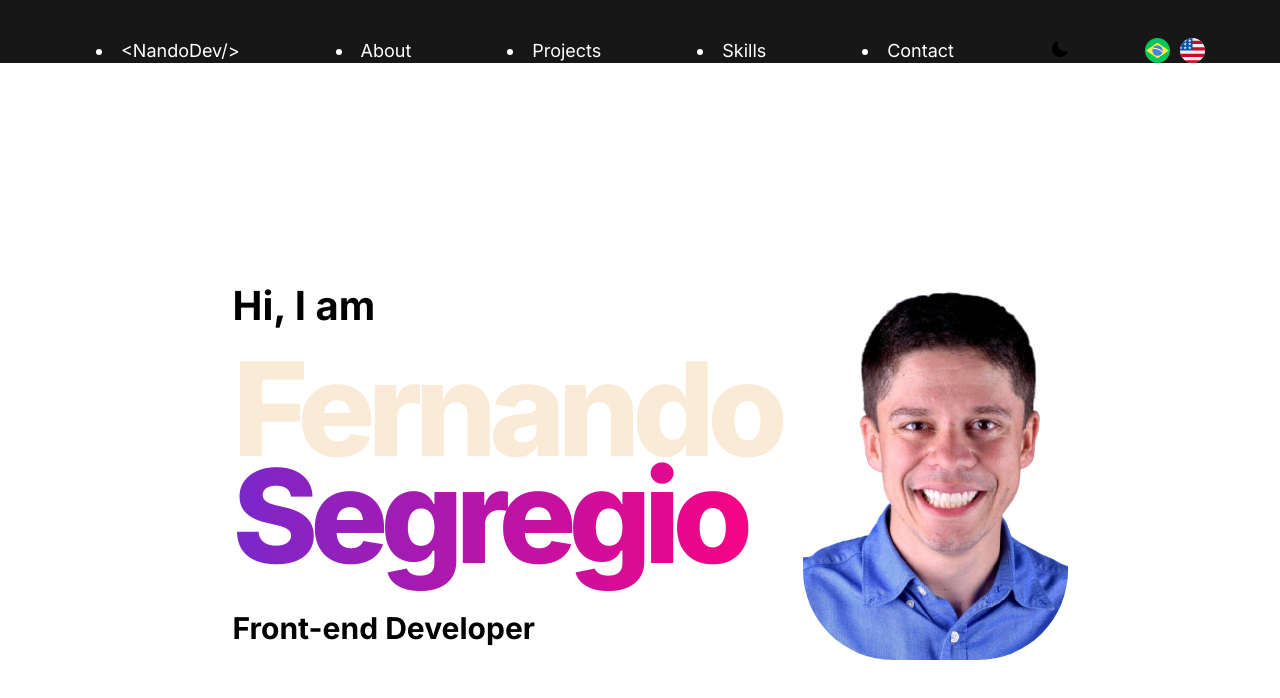
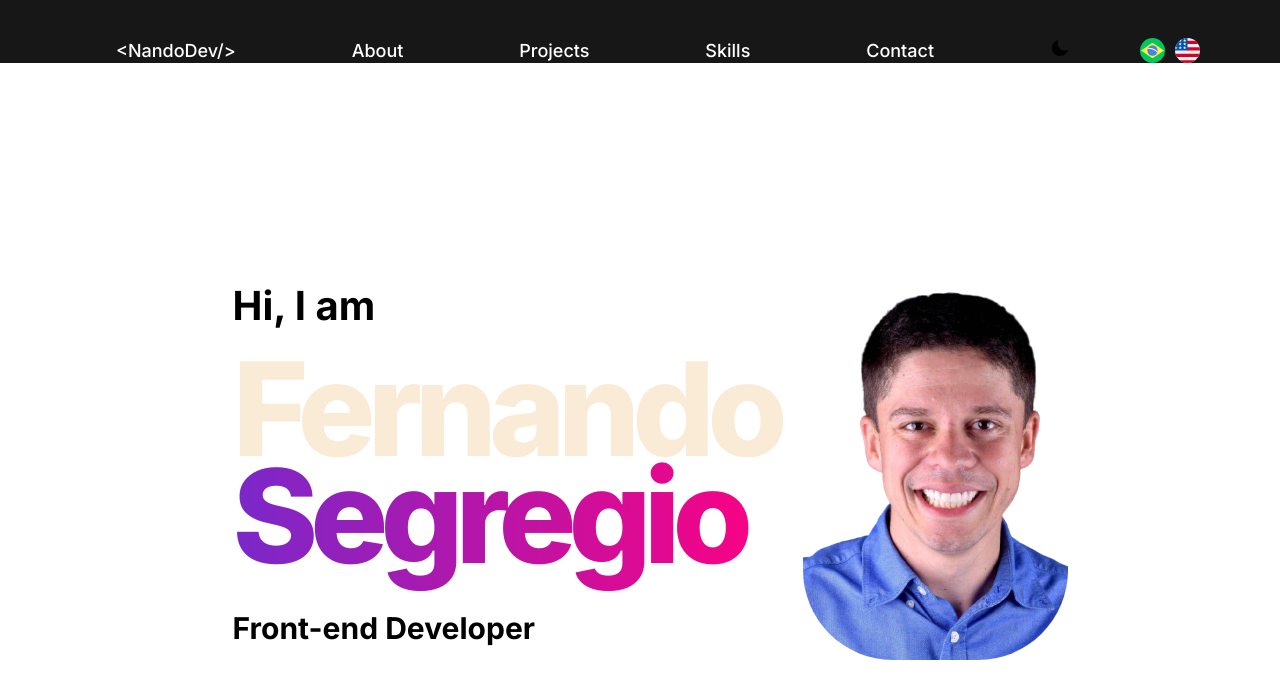
Before and after one commit to FernandoSegregio/dev, a React (Vite) app: page / in a window 1280 px wide. Shown: the top 698 px of the page. Built offline with nearby package versions, Linux system fonts and the light colour scheme.

Commit message:
style + refactor = retira estilos em linha e passa para o componente HeaderStyle.

```diff
--- a/src/components/header/Header.jsx
+++ b/src/components/header/Header.jsx
@@ -4,7 +4,7 @@ import { FiSun as Sun } from 'react-icons/fi';
 import brazil from '../../images/brazil-circle.svg';
 import EUA from '../../images/EUA-circle.svg';
 import PortfolioContext from '../../context/PortfolioContext';
-import { HeaderStyle } from './style';
+import { HeaderStyle, FlagStyle } from './style';
 
 const titleHeader = '<NandoDev/>';
 
@@ -44,27 +44,16 @@ export default function Header() {
         <li>{ language === 'pt-BR' ? languageObject.titleNav3.pt : languageObject.titleNav3.en }</li>
         <li>{ language === 'pt-BR' ? languageObject.titleNav4.pt : languageObject.titleNav4.en }</li>
       </nav>
-      <div>
       <button
         type="button"
         onClick={() => alterTheme()}
         className="button-visible"
-          style={{
-            backgroundColor: 'transparent',
-            border: 'none',
-          }}
       >
         { theme
-            ? <Sun style={{ color: 'white', fontSize: '20px' }} className="theme-clean" />
-            : <Moon style={{ fontSize: '20px' }} className="theme-dark" />}
+          ? <Sun />
+          : <Moon className="theme-dark" />}
       </button>
-      </div>
-      <div style={{
-        display: 'flex',
-        width: '20%',
-        justifyContent: 'center',
-      }}
-      >
+      <FlagStyle>
         <input
           type="image"
           value="pt-BR"
@@ -75,7 +64,6 @@ export default function Header() {
             : languageObject.altFlagBrazil.en}
           width="25px"
           height="25px"
-          style={{ marginRight: '5%' }}
         />
         <input
           type="image"
@@ -88,7 +76,7 @@ export default function Header() {
           width="25px"
           height="25px"
         />
-      </div>
+      </FlagStyle>
     </HeaderStyle>
   );
 }
--- a/src/components/header/style.js
+++ b/src/components/header/style.js
@@ -9,8 +9,9 @@ export const HeaderStyle = styled.header`
   font-size: 18px;
   padding-top: 3%;
 
-    h3 {
+    li {
         font-weight: 500;
+        list-style: none;
     }
 
     nav {
@@ -18,6 +19,25 @@ export const HeaderStyle = styled.header`
         width: 100%;
         justify-content: space-evenly;
     }
+
+    button {
+        background-color: transparent;
+        border: none;
+        color: var(--white);
+        font-size: 20px;
+    }
+
+    .theme-dark {
+        color: var(--black);
+    }
 `;
 
-export const NavStyle = styled.nav``;
+export const FlagStyle = styled.div`
+        display: flex;
+        width: 20%;
+        justify-content: center;
+
+        input {
+            margin-Right: 5%;
+        }
+`;
```
Lines whose indentation alone changed are shown as unchanged.
